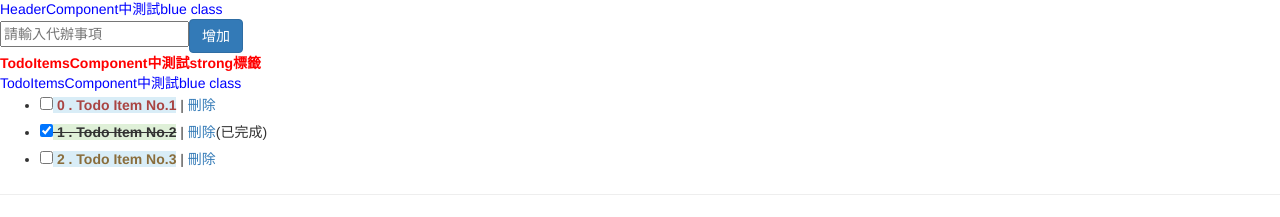
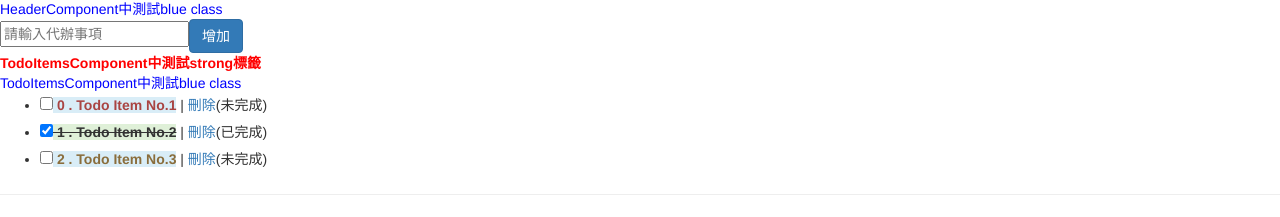
Before and after one commit to wellwind/Angular2DotblogsDemo, an Angular app: page / in a window 1280 px wide. Shown: the part 144-361 px from the top of the page. Built offline with nearby package versions, Linux system fonts and the light colour scheme.

Commit message:
Pass whole TodoItem into Pipe

```diff
--- a/src/app/todo-done.pipe.ts
+++ b/src/app/todo-done.pipe.ts
@@ -1,3 +1,4 @@
+import { TodoItem } from './shared/todo-item';
 import { Pipe, PipeTransform } from '@angular/core';
 
 @Pipe({
@@ -5,8 +6,8 @@ import { Pipe, PipeTransform } from '@angular/core';
 })
 export class TodoDonePipe implements PipeTransform {
 
-  transform(todoDone: boolean, displayNotDone: boolean): any {
-    if (todoDone) {
+  transform(todoItem: TodoItem, displayNotDone: boolean): any {
+    if (todoItem.done) {
       return '(已完成)';
     } else if (displayNotDone) {
       return '(未完成)';
--- a/src/app/todo-items/todo-items.component.html
+++ b/src/app/todo-items/todo-items.component.html
@@ -14,6 +14,6 @@
     </label>
     |
     <a href="#" (click)="delete(item)">刪除</a>
-    <span>{{ item.done | todoDone:false }}</span>
+    <span>{{ item | todoDone:true }}</span>
     </li>
 </ul>
```
